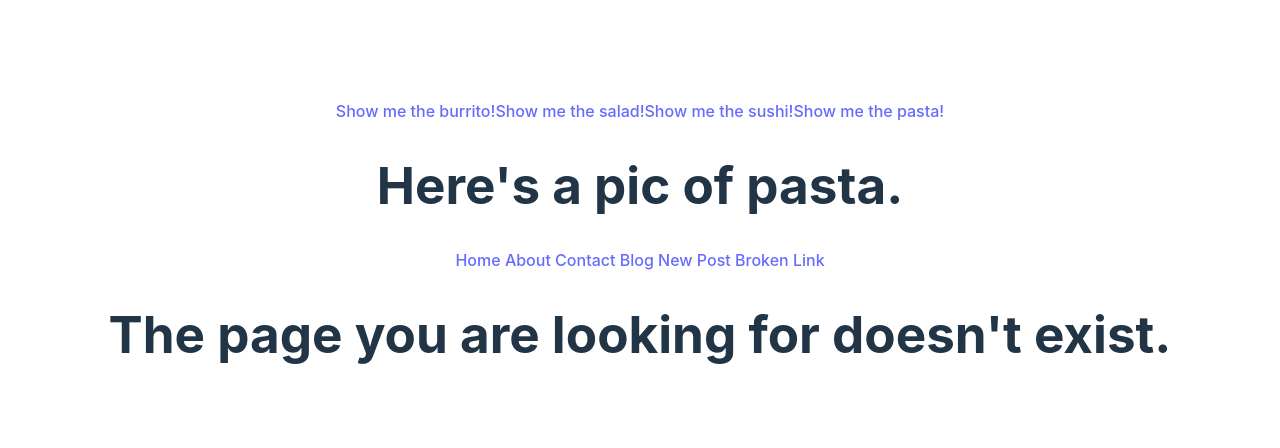
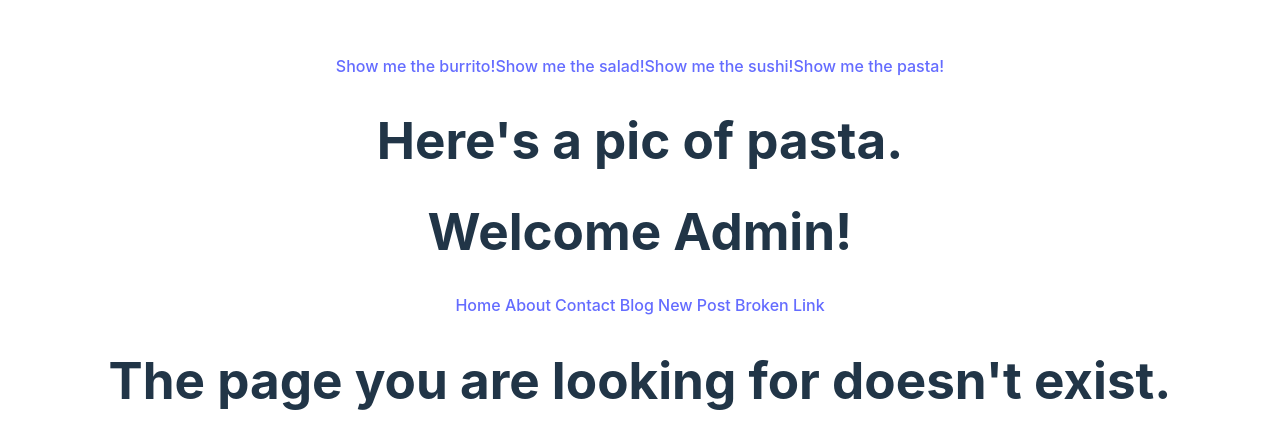
Before and after one commit to dalbiter/46.2-React-Router-Patterns, a React (Vite) app: page /food/pasta in a window 1280 px wide. Shown: the part 152-600 px from the top of the page. Built offline with nearby package versions, Linux system fonts and the light colour scheme; no server answers.

Commit message:
introduced AdminDashboard component using Navigate

```diff
--- /dev/null
+++ b/src/AdminDashboard.jsx
@@ -0,0 +1,10 @@
+import React from 'react';
+import { Navigate } from 'react-router-dom';
+
+const AdminDashboard = () => {
+    const isAdmin = Math.random() < 0.5;
+
+    return isAdmin ? <h1>Welcome Admin!</h1> : <Navigate to="/home" />
+};
+
+export default AdminDashboard;
--- a/src/App.jsx
+++ b/src/App.jsx
@@ -2,11 +2,12 @@
 import reactLogo from './assets/react.svg';
 import viteLogo from '/vite.svg';
 import './App.css';
-import { BrowserRouter, Route, Routes } from 'react-router-dom';
+import { BrowserRouter, Route, Routes} from 'react-router-dom';
 import Food from './Food';
 import FoodNav from './FoodNav';
 import RouteList from './RouteList';
 import Nav from './Nav';
+import AdminDashboard from './AdminDashboard';
 
 function App() {
 
@@ -21,7 +22,7 @@
           <Route path="/food/sushi" element={<Food name="sushi" />} />
           <Route path="/food/pasta" element={<Food name="pasta" />} /> */}
         </Routes>
-
+        <AdminDashboard />
         <Nav />
         <RouteList />
       </BrowserRouter>
--- a/src/RouteList.jsx
+++ b/src/RouteList.jsx
@@ -12,7 +12,7 @@
     return (
         <>
             <Routes>
-                <Route path="/" element={<Home />}>Home</Route>
+                <Route exact path="/" element={<Home />}>Home</Route>
                 <Route path="/about" element={<About />}>About</Route>
                 <Route path="/contact" element={<Contact />}>Contact</Route>
                 <Route path="/blog" element={<BlogHome />}>BlogHome</Route>
```
